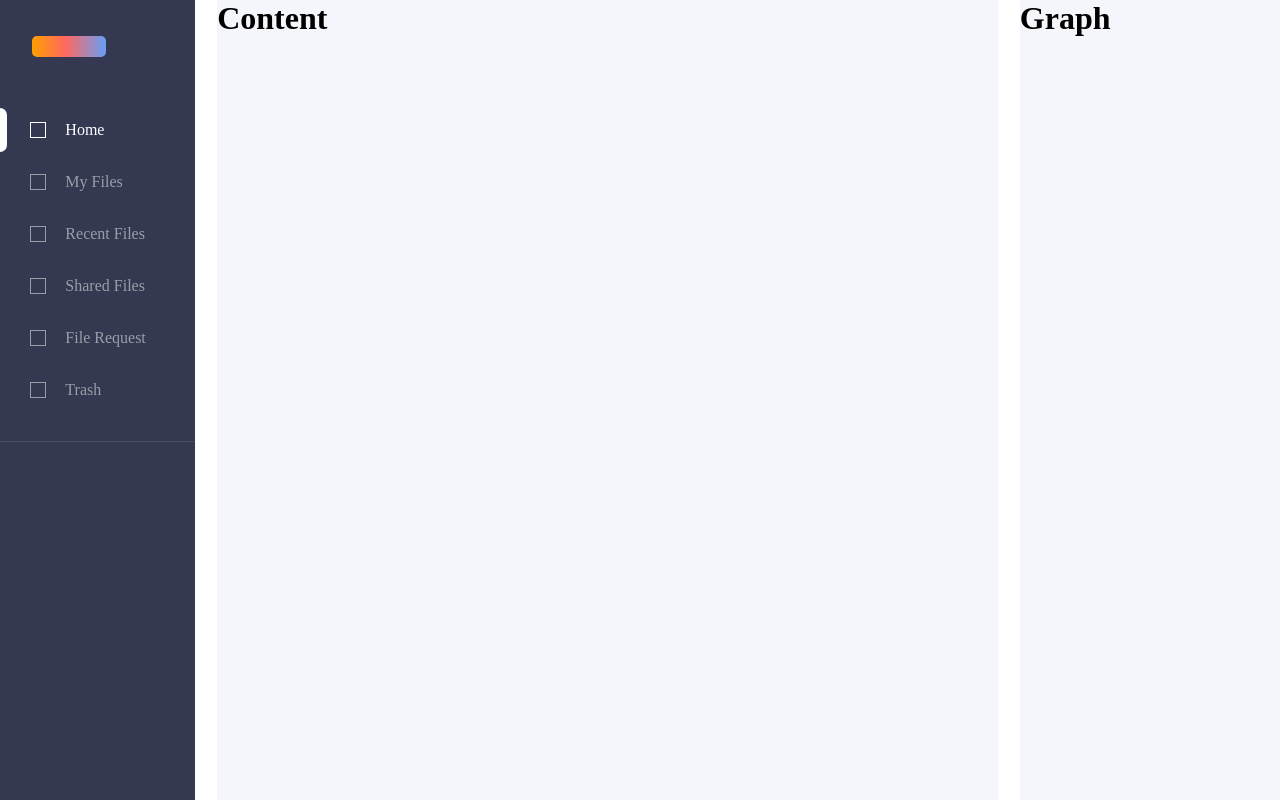
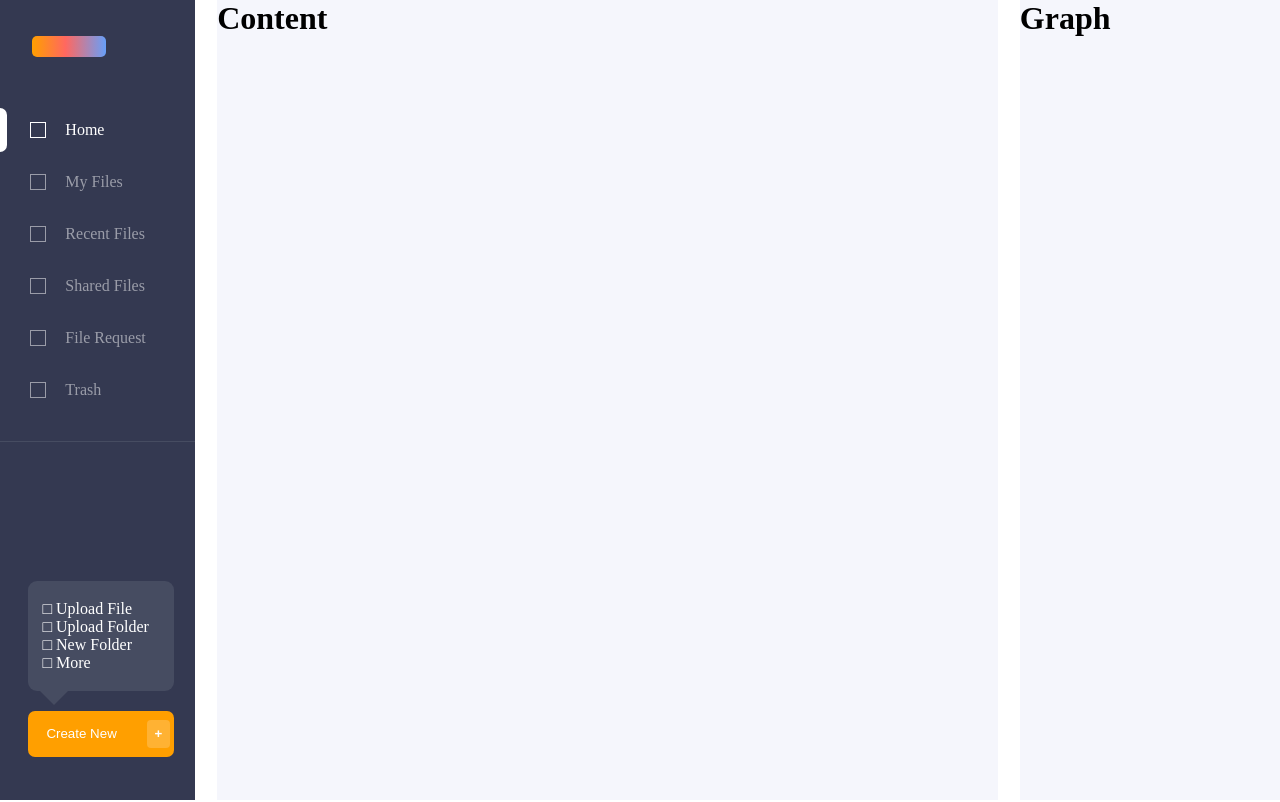
Before and after one commit to ravnhq/react-nerdery-css-layout-challenge, a React (Vite) app: page / in a window 1280 px wide. Shown: the top 802 px of the page. Built offline with nearby package versions, Linux system fonts and the light colour scheme.

Commit message:
fix: styles for navbar footer

```diff
--- a/src/components/AsideNavBar/AsideNavBar.module.css
+++ b/src/components/AsideNavBar/AsideNavBar.module.css
@@ -8,6 +8,7 @@ ul {
 
 .navbar-main {
     height: 100vh;
+    position: relative;
 }
 
 #app-logo {
@@ -34,11 +35,10 @@ ul {
     padding: 0 1.75rem;
     background: transparent;
     color: white;
-    height: 70vh;
-    display: flex;
-    flex-direction: column;
-    justify-content: end;
+    position: absolute;
+    width: 75%;
     padding-bottom: 1.7rem;
+    bottom: 1rem;
 }
 
 .dialog-items {
```
